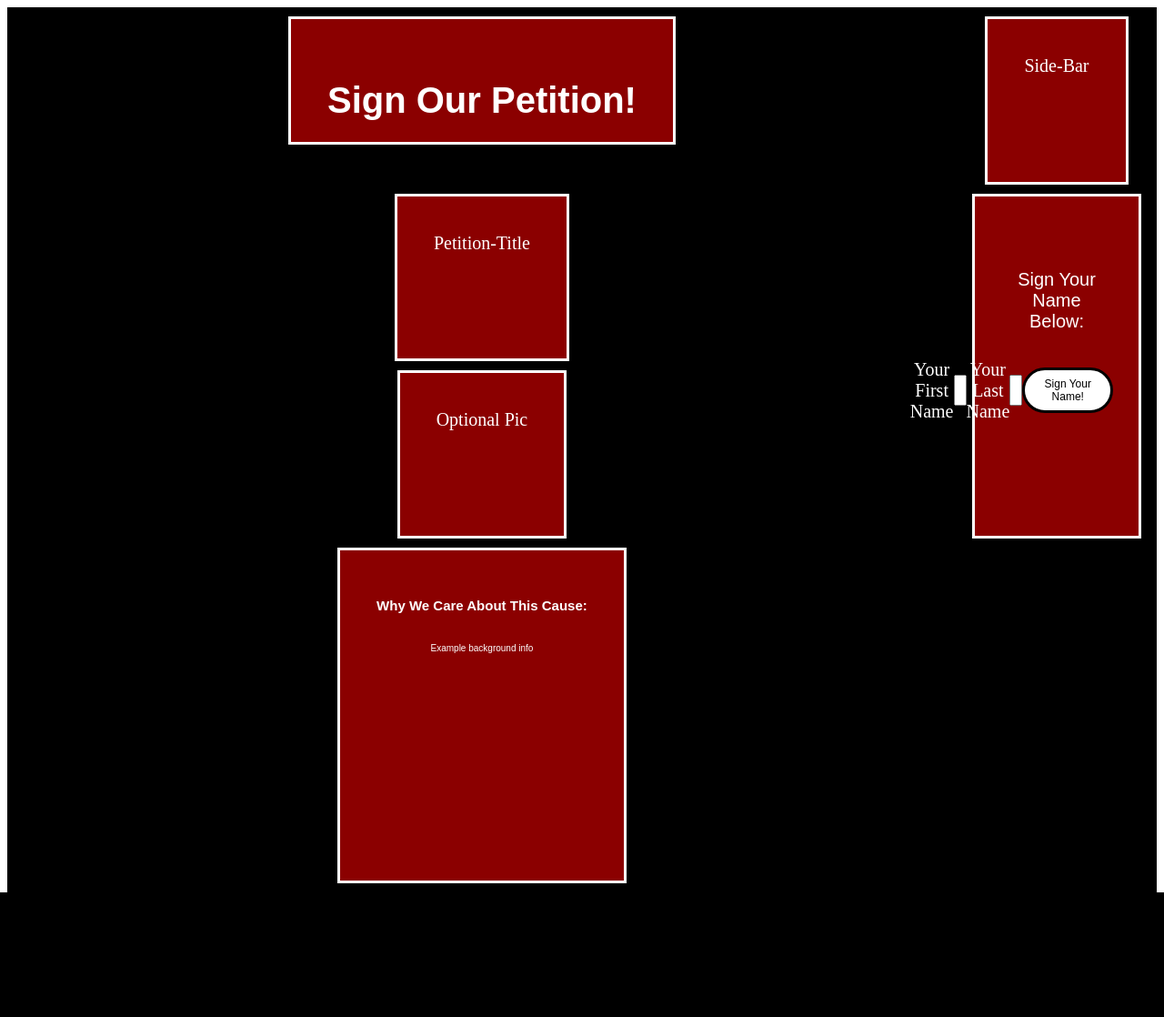
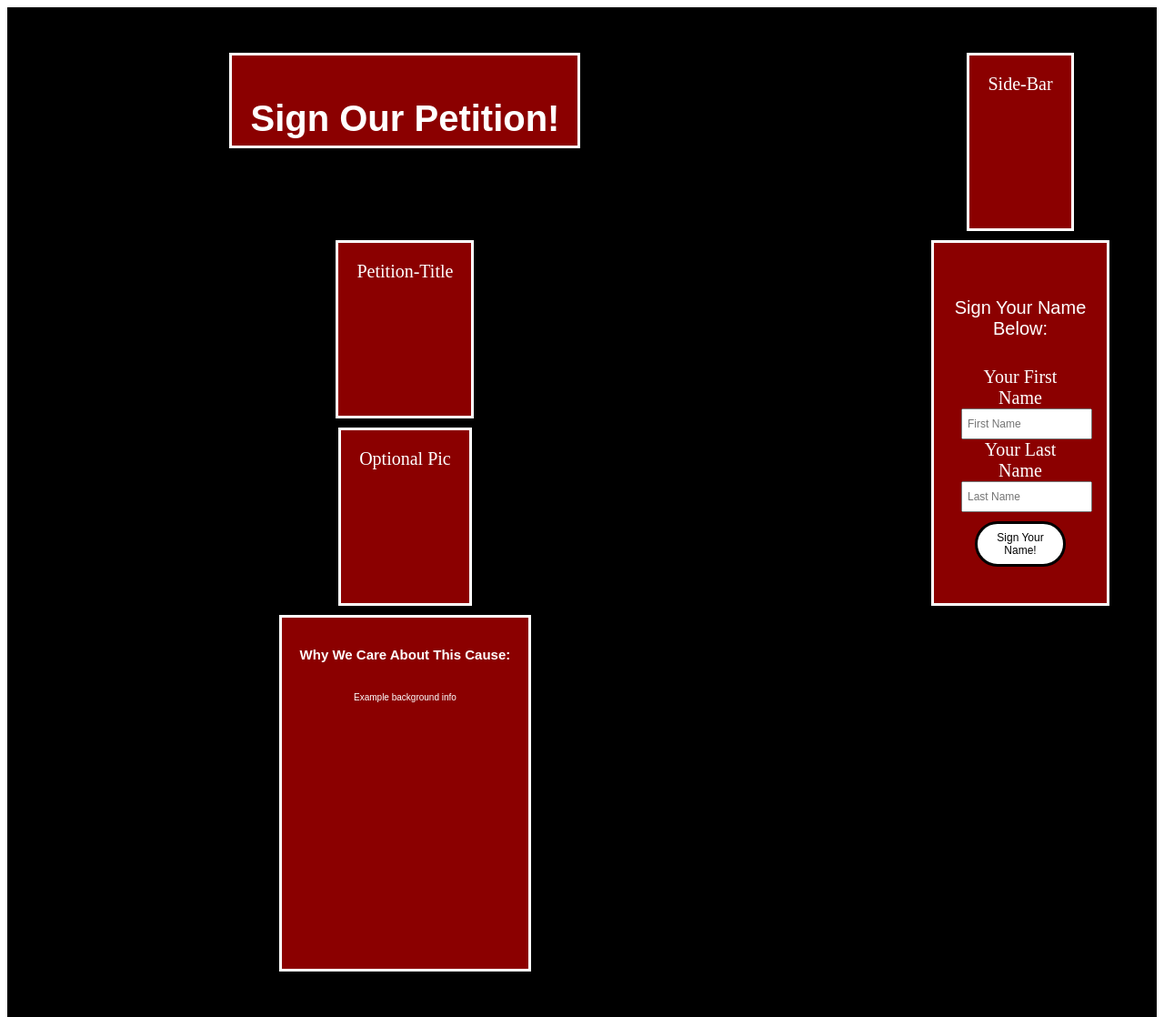
Before and after one commit to cssgunc/IPI-Website, a Flask app: template IPI-petition/templates/petition.html in a window 1280 px wide. Shown: the whole page at 91% size. Before the commit the page ends 981 px from the top, so only its background shows below. Run offline with Flask 2, Linux system fonts and the light colour scheme; the template is opened without the code that fills it, so the values that code supplies are empty.

Commit message:
continued fixing dimensions

```diff
--- a/IPI-petition/templates/petition.html
+++ b/IPI-petition/templates/petition.html
@@ -33,17 +33,22 @@
         <div class="sign-name">
 
                     <form id="name-form" input="text">
-                        <label for="first-name">Your First Name</label>
-                        <input class="first-name" type="text" id="fname-input" placeholder="First Name" required>
-                        <br />
-                        <label for="last-name">Your Last Name</label>
-                        <input class="last-name" type="text" id="lname-input" placeholder="Last Name" required>
+                        <div class="input-wrapper">
+                            <div class="fname-input">
+                                    <label for="first-name">Your First Name</label>
+                                    <input class="first-name" type="text"  placeholder="First Name" required>
+                            </div>
+                            <div class="lname-input">
+                                    <label for="last-name">Your Last Name</label>
+                                    <input class="last-name" type="text" placeholder="Last Name" required>
+                            </div>
+                            <div class="submit-input">
+                                    <div class="submit_b">
+                                            <button onclick="addName()" type="submit" class="submit-button" id="submit-name">Sign Your Name!</button>
+                                        </div>
+                            </div>
+                        </div>
 
-                        <label for="class-year"></label>
-
-                        <div class="submit_b">
-                            <button onclick="addName()" type="submit" class="submit-button" id="submit-name">Sign Your Name!</button>
-                        </div>
                     </form>
                 </div>
     </div>
--- a/IPI-petition/templates/style.css
+++ b/IPI-petition/templates/style.css
@@ -31,25 +31,41 @@ input {
     display: grid;
     max-width: 100%;
     max-height: 100%;
-    grid-template-columns: 100fr 1fr 1fr 200px;
+    grid-template-columns: 10fr 1fr 1fr 300px;
     grid-template-rows: 1fr 1fr 1fr 2fr;
     justify-items: center;
     grid-column-gap: 5px;
     grid-row-gap: 10px;
     background-color:black;
-    padding: 10px;
+    padding-top: 50px;
+    padding-bottom: 50px;
 
 }
 
-tabler {
-    border: 1px solid white;
+#input-wrapper {
+    display: flex;
+    justify-content: center;
+    align-items: center;
+    padding-top: 0%;
+    height: 10%;
+}
+
+#fname-input, #lname-input, #submit-input {
+    display: flex;
+    justify-content: center;
+    align-items: center;
+    padding-top: 10px;
+    max-width: 100%;
+    max-height: 100%;
+    vertical-align: center;
+
 }
 
 .grid-container > div {
     background-color: darkred;
     color: #fff;
     border: 3px solid #fff;
-    padding: 40px;
+    padding: 20px;
     text-align: center;
   }
 
@@ -66,7 +82,6 @@ tabler {
     grid-row: 2;
     background-color: darkcyan;
     border: 3px solid #fff;
-    padding: 20px;
     font-size:20px;
     text-align: center;
 }
@@ -78,6 +93,8 @@ tabler {
     border: 3px solid #fff;
     padding: 20px;
     font-size:20px;
+    max-width: 100%;
+    max-height: 100%;
     text-align: center;
 }
 
@@ -115,6 +132,9 @@ tabler {
  button {
     height: 50px;
     width: 100px;
+    align-content: center;
+    align-items: center;
+    margin: 10px;
     background: white; /* This removes the default background */
     color: black;
     border: 3px solid black;
@@ -124,10 +144,11 @@ tabler {
  }
 
 
- form {
-    padding-top: 10px;
+form {
+    padding: 10px;
     display: flex;
     align-items: center;
     justify-content: center;
-    max-width: 1%;
+    max-width: 100%;
+    max-height: 100%;
  }
```
